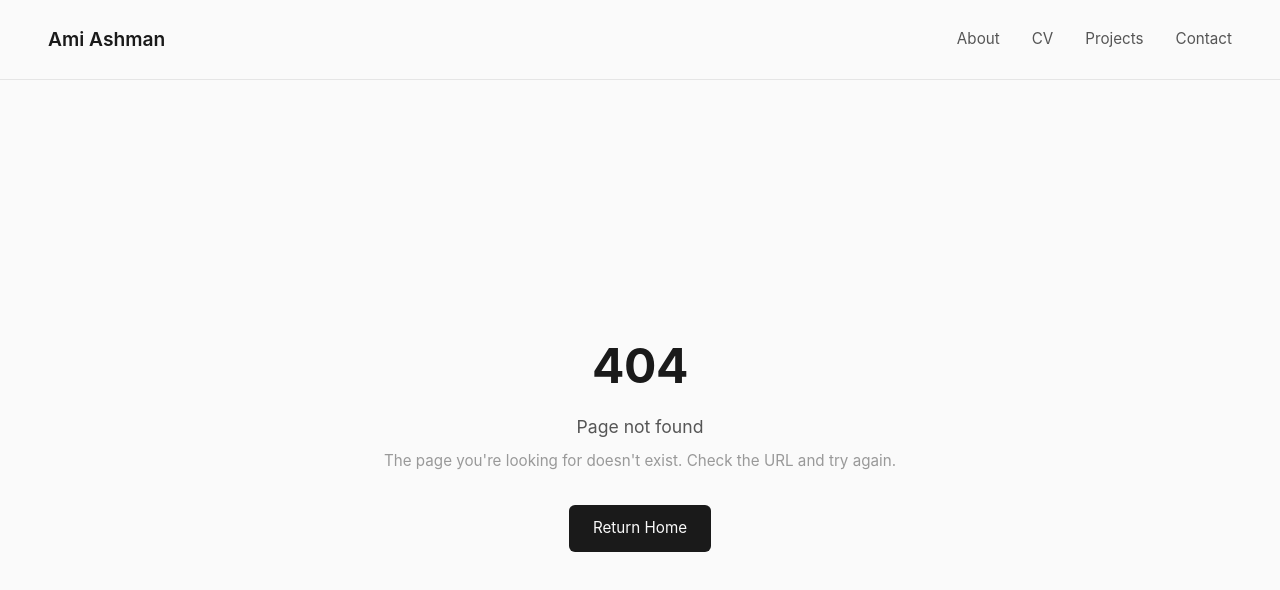
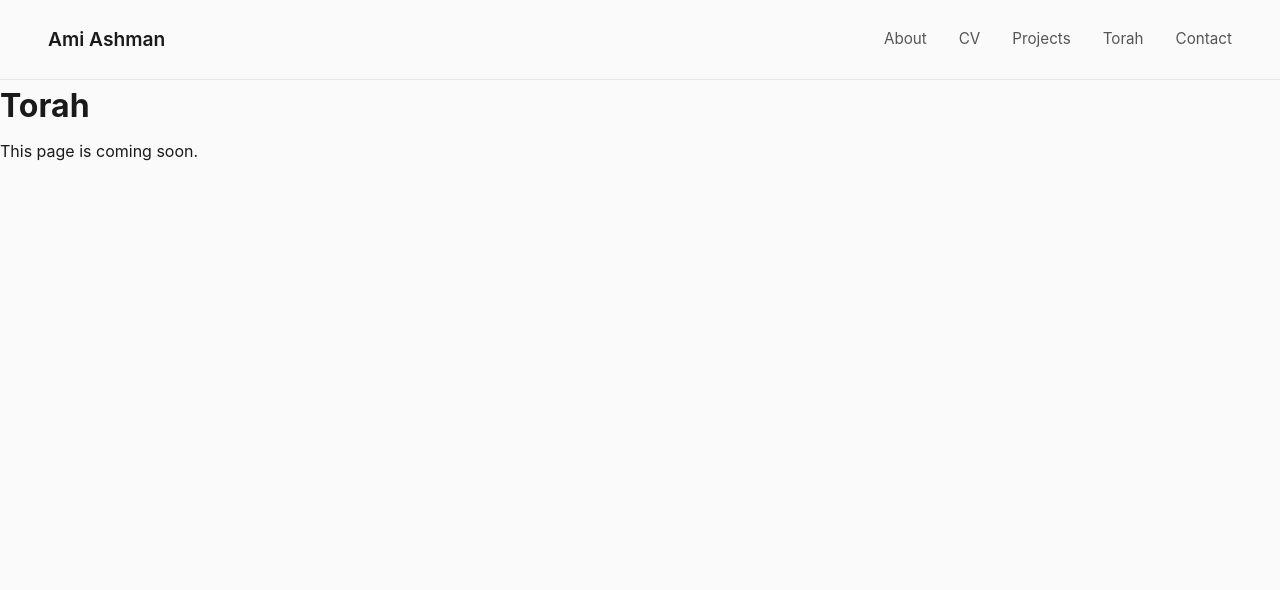
Before and after one commit to amiashman/amiashman.github.io, a React (Vite) app: page /torah in a window 1280 px wide. Before the commit this address had no page. Shown: the top 590 px of the page. Built offline with nearby package versions, Linux system fonts and the light colour scheme.

Commit message:
Added Torah page stub

```diff
--- a/src/App.tsx
+++ b/src/App.tsx
@@ -8,6 +8,7 @@ import Projects from "./pages/Projects";
 import { cvProps } from "./assets/cvInformation";
 import ProjectDispatch from "./pages/ProjectDispatch";
 import FourZeroFour from "./pages/FourZeroFour";
+import Torah from "./pages/Torah";
 
 function App() {
   return (
@@ -19,6 +20,7 @@ function App() {
         <Route path="/cv" element={<CV {...cvProps} />} />
         <Route path="/projects" element={<Projects />} />
         <Route path="/project/:id" element={<ProjectDispatch />} />
+        <Route path="/torah" element={<Torah />} />
         <Route path="/contact" element={<Contact />} />
         <Route path="*" element={<FourZeroFour />} />
       </Routes>
--- a/src/components/Navbar.tsx
+++ b/src/components/Navbar.tsx
@@ -17,6 +17,9 @@ export default function Navbar() {
         <Link to="/projects" className="navbar-link">
           Projects
         </Link>
+        <Link to="/torah" className="navbar-link">
+          Torah
+        </Link>
         <Link to="/contact" className="navbar-link">
           Contact
         </Link>
--- /dev/null
+++ b/src/pages/Torah.tsx
@@ -0,0 +1,8 @@
+export default function Torah() {
+  return (
+    <div>
+      <h1>Torah</h1>
+      <p>This page is coming soon.</p>
+    </div>
+  );
+}
```
